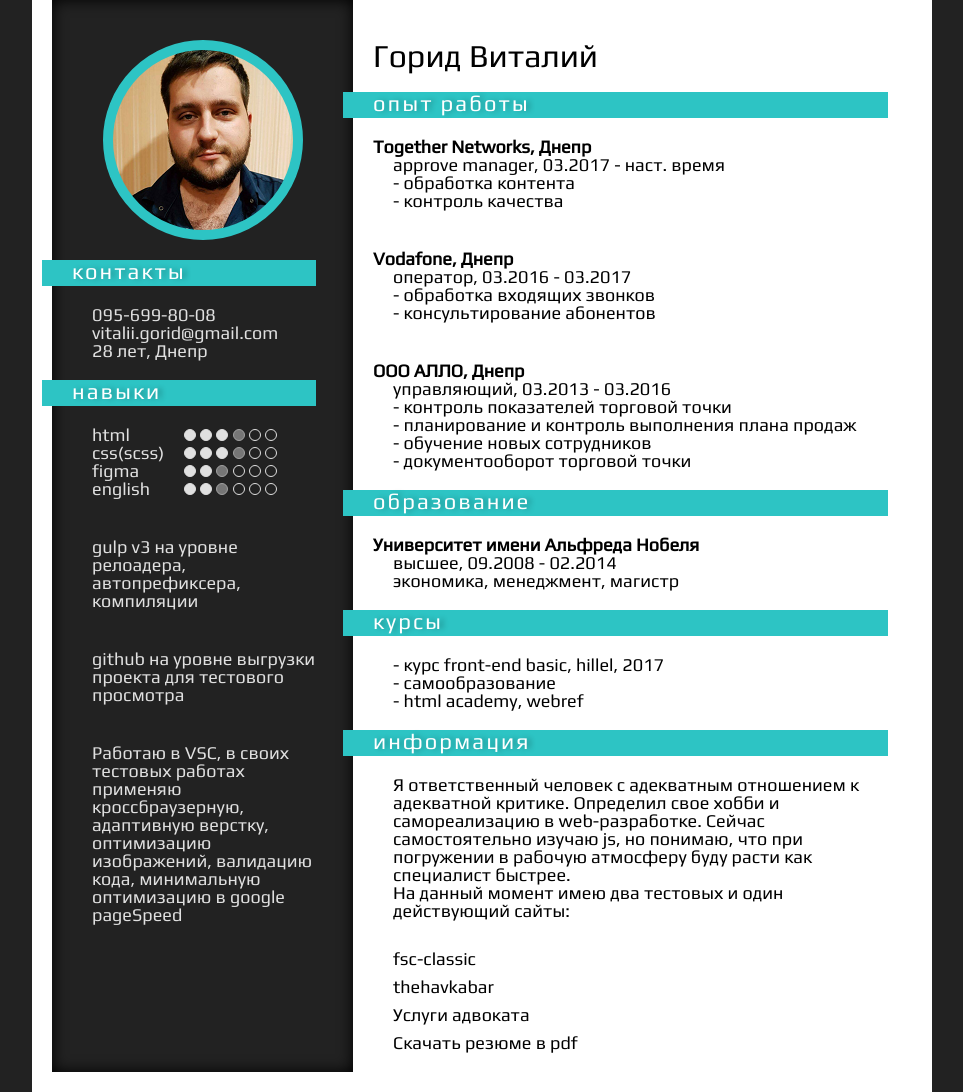
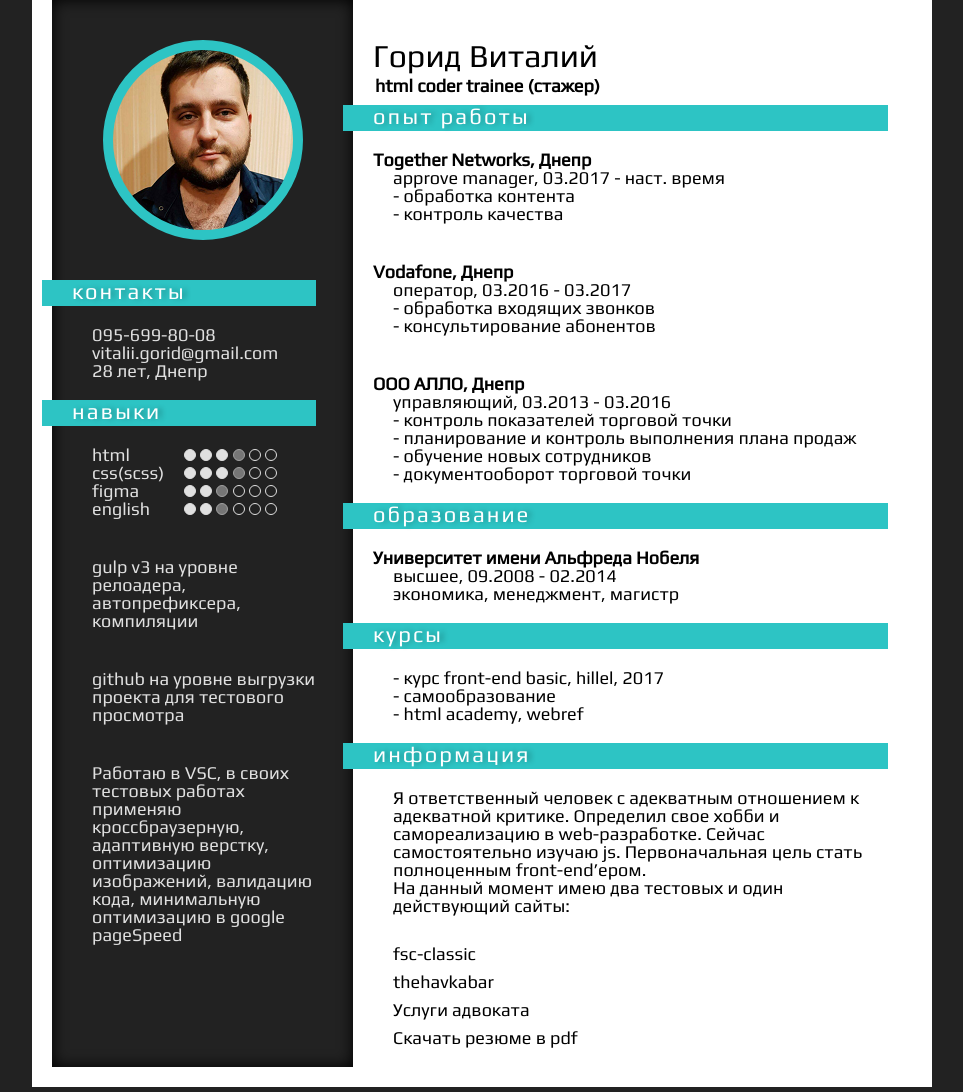
Before and after one commit to vitaliigorid/vitaliigorid.github.io, a plain HTML site: page index.html in a window 1280 px wide. Shown: the whole page, without its empty margins (158-1121 px from the left). Drawn offline with Linux system fonts and the light colour scheme.

Commit message:
Add files via upload

```diff
--- a/index.html
+++ b/index.html
@@ -72,6 +72,7 @@
             </div>
             <div class="right-sidebar">
                 <h1 class="title">Горид Виталий</h1>
+                <h2 class="aim">html coder trainee (стажер)</h2>
                 <h2 class="subtitle">опыт работы</h2>
                 <p class="text text_right-block"><span class="text-title">Together Networks, Днепр</span><br>
                     approve manager, 03.2017 - наст. время<br>
@@ -104,8 +105,7 @@
                 <div class="subtitle">информация</div>
                 <p class="text text_right-block">
                         Я ответственный человек с адекватным отношением к адекватной критике. Определил свое хобби и самореализацию в
-                        web-разработке. Сейчас самостоятельно изучаю js, но понимаю, что при погружении в рабочую атмосферу буду расти
-                        как специалист быстрее. <br>
+                        web-разработке. Сейчас самостоятельно изучаю js. Первоначальная цель стать полноценным front-end’ером. <br>
                         На данный момент имею два тестовых и один действующий сайты:<br>
                     <div class="links">
                         <a class="links__item" href="https://fsc-classic.github.io" target="_blank">fsc-classic</a>
--- a/scss/main.scss
+++ b/scss/main.scss
@@ -32,7 +32,7 @@ body{
 .photo{
     width:200px;
     height:200px;
-    margin:20px auto;
+    margin:20px auto 40px;
     border-radius:50%;
     border:10px solid $main;
     background-image:url('../imgs/author.png');
@@ -100,7 +100,12 @@ body{
     left:-20px;
 }
 .title{
-    padding:20px 0;
+    padding:20px 0 5px;
+}
+.aim{
+    font-weight:bold;
+    font-size:18px;
+    padding:0 0 10px 2px;
 }
 .links{
     &__item{
```
Also changed, not shown: css/main.css, 1 other file.
